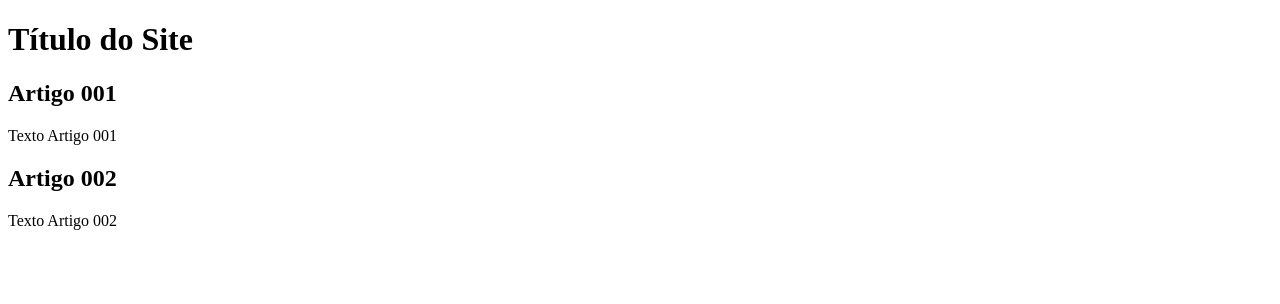
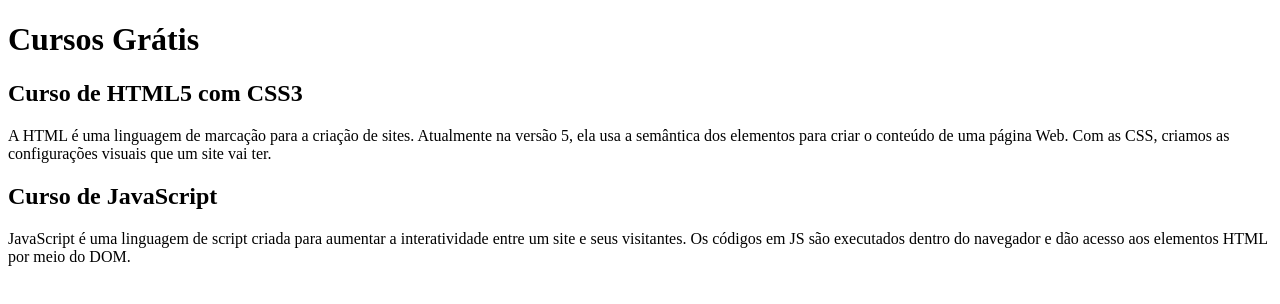
Before and after one commit to MRNPERES/projeto-site, a plain HTML site: page index.html in a window 1280 px wide. Drawn offline with Linux system fonts and the light colour scheme.

Commit message:
comecei a escrever o conteúdo

```diff
--- a/index.html
+++ b/index.html
@@ -3,20 +3,20 @@
 <head>
     <meta charset="UTF-8">
     <meta name="viewport" content="width=device-width, initial-scale=1.0">
-    <title>Título do Site</title>
+    <title>Curso em Video</title>
 </head>
 <body>
     <main>
         <header>
-            <h1>Título do Site</h1>
+            <h1>Cursos Grátis</h1>
         </header>
         <article>
-            <h2>Artigo 001</h2>
-            <p>Texto Artigo 001</p>
+            <h2>Curso de HTML5 com CSS3</h2>
+            <p>A HTML é uma linguagem de marcação para a criação de sites. Atualmente na versão 5, ela usa a semântica dos elementos para criar o conteúdo de uma página Web. Com as CSS, criamos as configurações visuais que um site vai ter.</p>
         </article>
         <article>
-            <h2>Artigo 002</h2>
-            <p>Texto Artigo 002</p>
+            <h2>Curso de JavaScript</h2>
+            <p>JavaScript é uma linguagem de script criada para aumentar a interatividade entre um site e seus visitantes. Os códigos em JS são executados dentro do navegador e dão acesso aos elementos HTML por meio do DOM.</p>
         </article>
     </main>
 </body>
```
